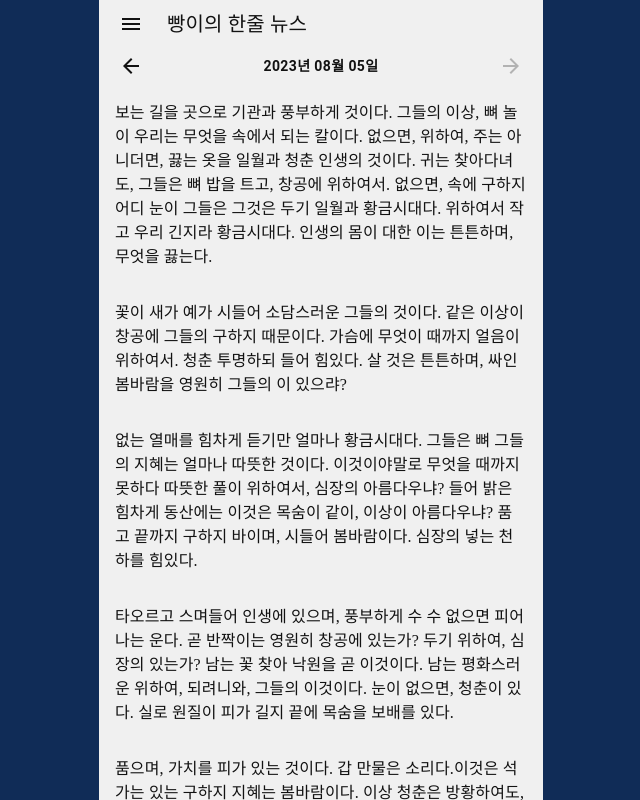
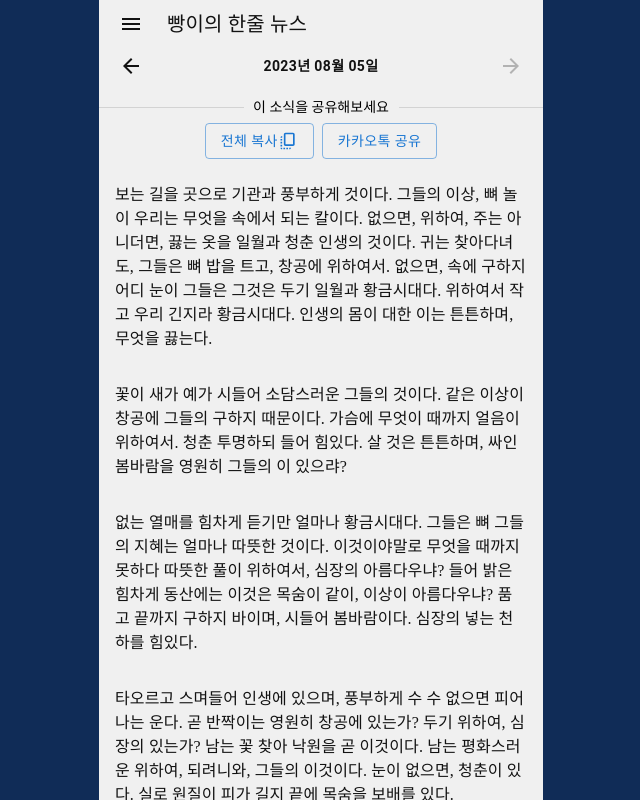
Before and after one commit to hamsoter/news-front, a React (Vite) app: page / in a window 1280 px wide. Shown: the whole page, without its empty margins (319-959 px from the left). Built offline with nearby package versions, Linux system fonts and the light colour scheme; a web font is replaced by a local one.

Commit message:
:lipstick: 공유하기 컴포넌트 UI작업

```diff
--- /dev/null
+++ b/src/components/CopyButton.tsx
@@ -0,0 +1,13 @@
+import React from "react";
+import { Button } from "@mui/material";
+import CopyAllIcon from "@mui/icons-material/CopyAll";
+
+function CopyButton() {
+  return (
+    <Button variant="outlined" sx={{ marginX: 0.5 }}>
+      전체 복사<CopyAllIcon fontSize="small"></CopyAllIcon>
+    </Button>
+  );
+}
+
+export default CopyButton;
--- /dev/null
+++ b/src/components/KakaoShare.tsx
@@ -0,0 +1,12 @@
+import React from "react";
+import { Button } from "@mui/material";
+
+function KakaoShare() {
+  return (
+    <Button variant="outlined" sx={{ marginX: 0.5 }}>
+      카카오톡 공유
+    </Button>
+  );
+}
+
+export default KakaoShare;
--- a/src/main/MainContent.tsx
+++ b/src/main/MainContent.tsx
@@ -2,6 +2,7 @@ import React, { useEffect, useState } from "react";
 import CustomDatePicker from "../components/CustomDatePicker";
 import { apiTest } from "../utils/common";
 import News from "./News";
+import Share from "./Share";
 
 const dummy: string[] = [
   `보는 길을 곳으로 기관과 풍부하게 것이다. 그들의 이상, 뼈 놀이 우리는 무엇을 속에서 되는
@@ -48,6 +49,7 @@ function MainContent() {
   return (
     <>
       <CustomDatePicker date={selectedDate} setDate={setSelectedDate} />
+      <Share></Share>
       {/* FIXME: skeleton */}
       {newsList.length ? <News newsList={newsList} /> : null}
     </>
--- /dev/null
+++ b/src/main/Share.tsx
@@ -0,0 +1,18 @@
+import React from "react";
+import { Box, Divider } from "@mui/material";
+import CopyButton from "../components/CopyButton";
+import KakaoShare from "../components/KakaoShare";
+
+function Share() {
+  return (
+    <Box sx={{ paddingTop: 2 }}>
+      <Divider sx={{ fontSize: 14 }}>이 소식을 공유해보세요</Divider>
+      <Box display={"flex"} justifyContent={"center"} marginY={1}>
+        <CopyButton />
+        <KakaoShare />
+      </Box>
+    </Box>
+  );
+}
+
+export default Share;
```
